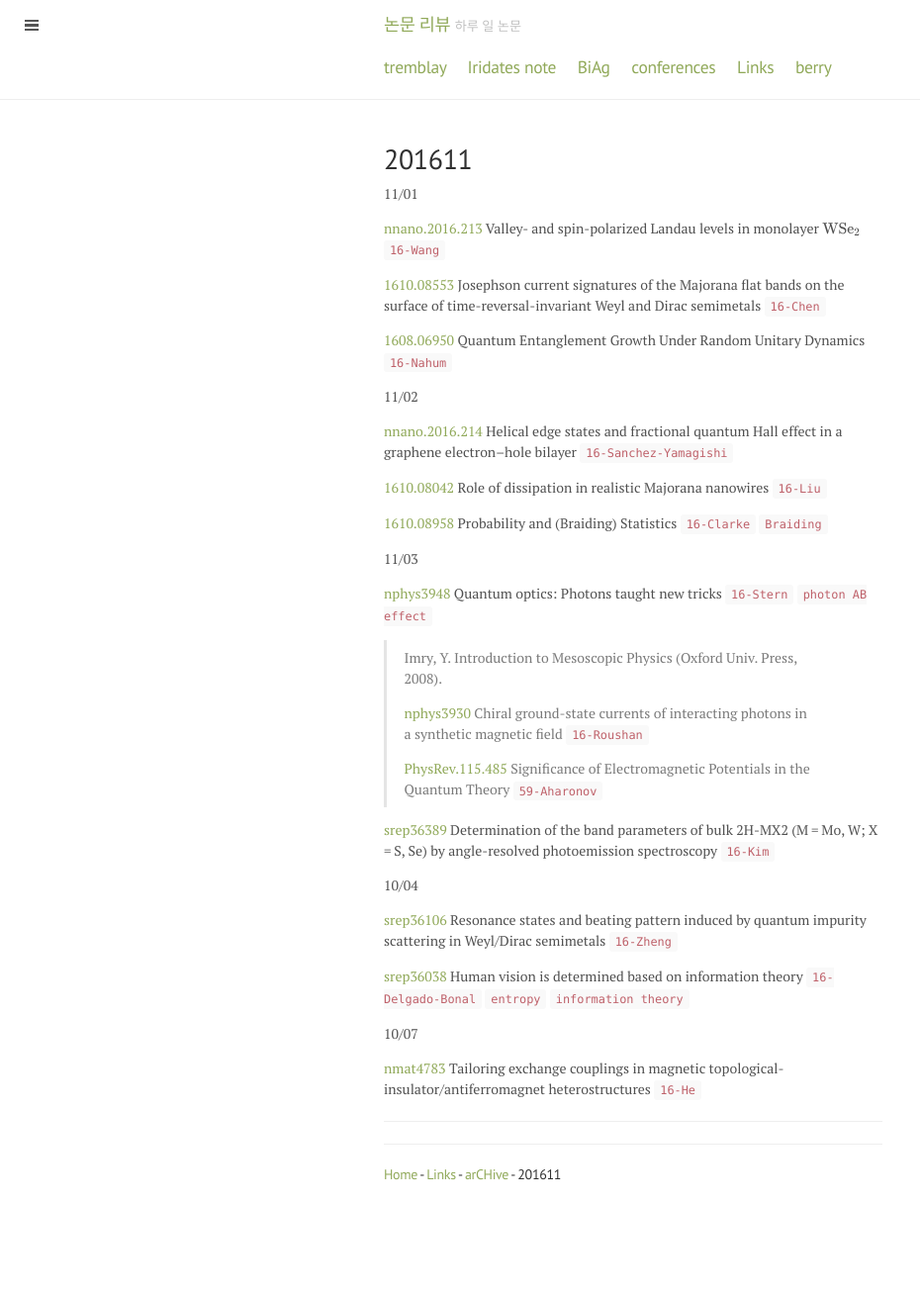
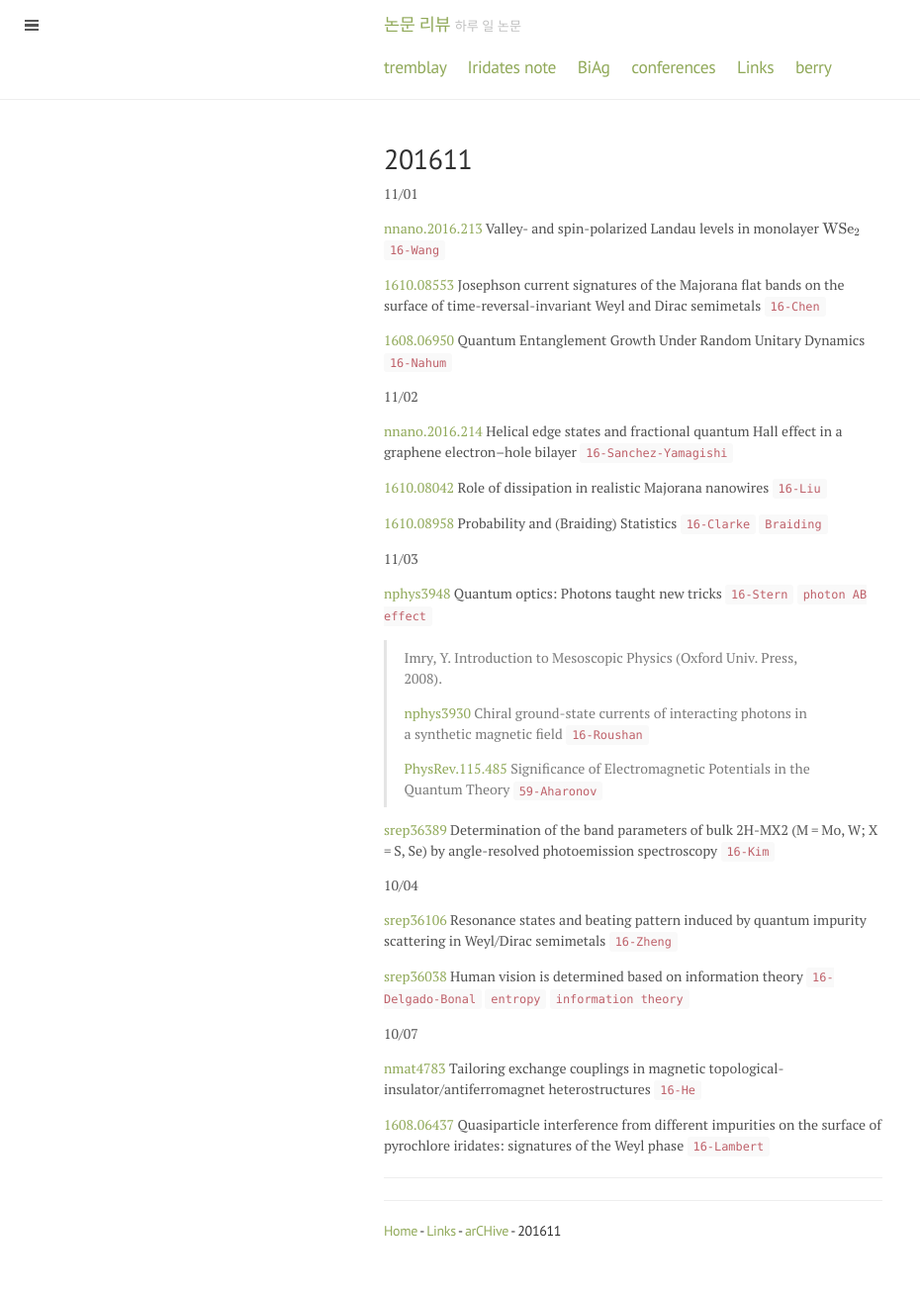
Before and after one commit to qkrwlsghdcjsworlt/work, a Jekyll site: the page built from 201611.md, in a window 1280 px wide. Shown: the whole page at 99% size, without its empty margins (0-930 px from the left). Built offline with Jekyll 4.4.1, drawn with Linux system fonts in a browser that asks for light colours; formulas are drawn with MathJax 3; before the commit the page ends 1252 px from its top, so only the background shows below that.

Commit message:
“update”

```diff
--- a/201611.md
+++ b/201611.md
@@ -43,7 +43,7 @@ title: 201611
 
 [nmat4783](http://www.nature.com/nmat/journal/vaop/ncurrent/full/nmat4783.html) Tailoring exchange couplings in magnetic topological-insulator/antiferromagnet heterostructures `16-He`
 
-
+[1608.06437](https://arxiv.org/abs/1608.06437) Quasiparticle interference from different impurities on the surface of pyrochlore iridates: signatures of the Weyl phase `16-Lambert`
 
 
 ---
```
